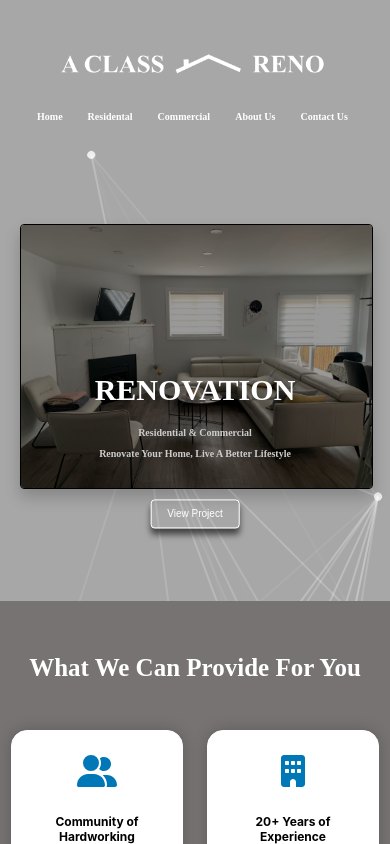
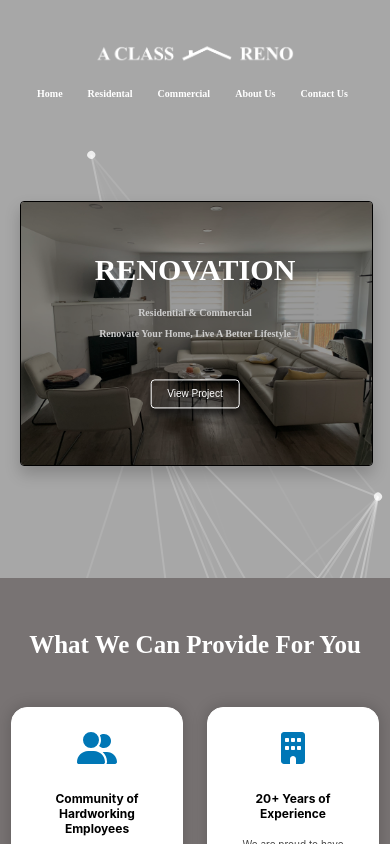
Before and after one commit to Mathewaoun/ACLASSRENO, a React (Create React App) app: page / in a window 390 px wide. Shown: the top 844 px of the page. Built offline with nearby package versions, Linux system fonts and the light colour scheme.

Commit message:
home page

```diff
--- a/src/App.js
+++ b/src/App.js
@@ -6,7 +6,7 @@ import Contact from './Pages/contact';
 import Residental from './Pages/Residental';
 import Particle from './component/Particle';
 import Commercial from './Pages/commercial';
-import Image1 from './Pictures/Logo6.png';
+import Image1 from './Pictures/Logo7.png';
 import './App.css';
 import './mobile.css';
 
--- a/src/mobile.css
+++ b/src/mobile.css
@@ -8,6 +8,7 @@
         margin-left: 10px;
         margin-right: 15px;
         margin-bottom: 100px;
+
     }
     .logo{
         display: flex;
@@ -16,13 +17,10 @@
         cursor: pointer;
         transition: all 0.5s ease;
         margin-top: 40px;
-
-
     }
     .logo img{
-        width: 300px;
+        width: 200px;}
 
-      }
     .backgroundhome img{
         height: 100%;
         width: 90%;
@@ -30,7 +28,7 @@
         margin-right: 10px;
     }
     .Center {
-        margin-top: 150px;
+        margin-top: 30px;
         padding-bottom: 600px;
       }
     .Center h1{
```
Also changed, not shown: src/Pictures/Logo7.png (added).
